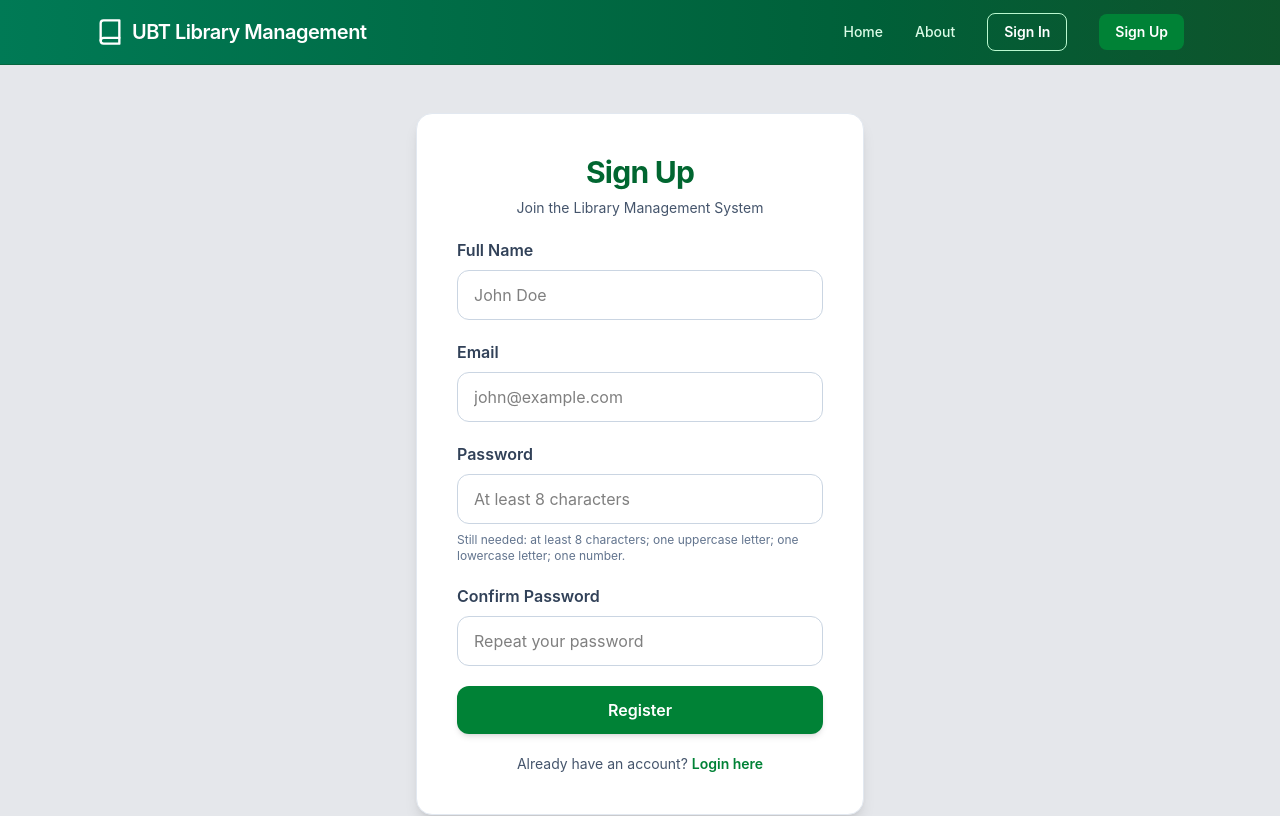
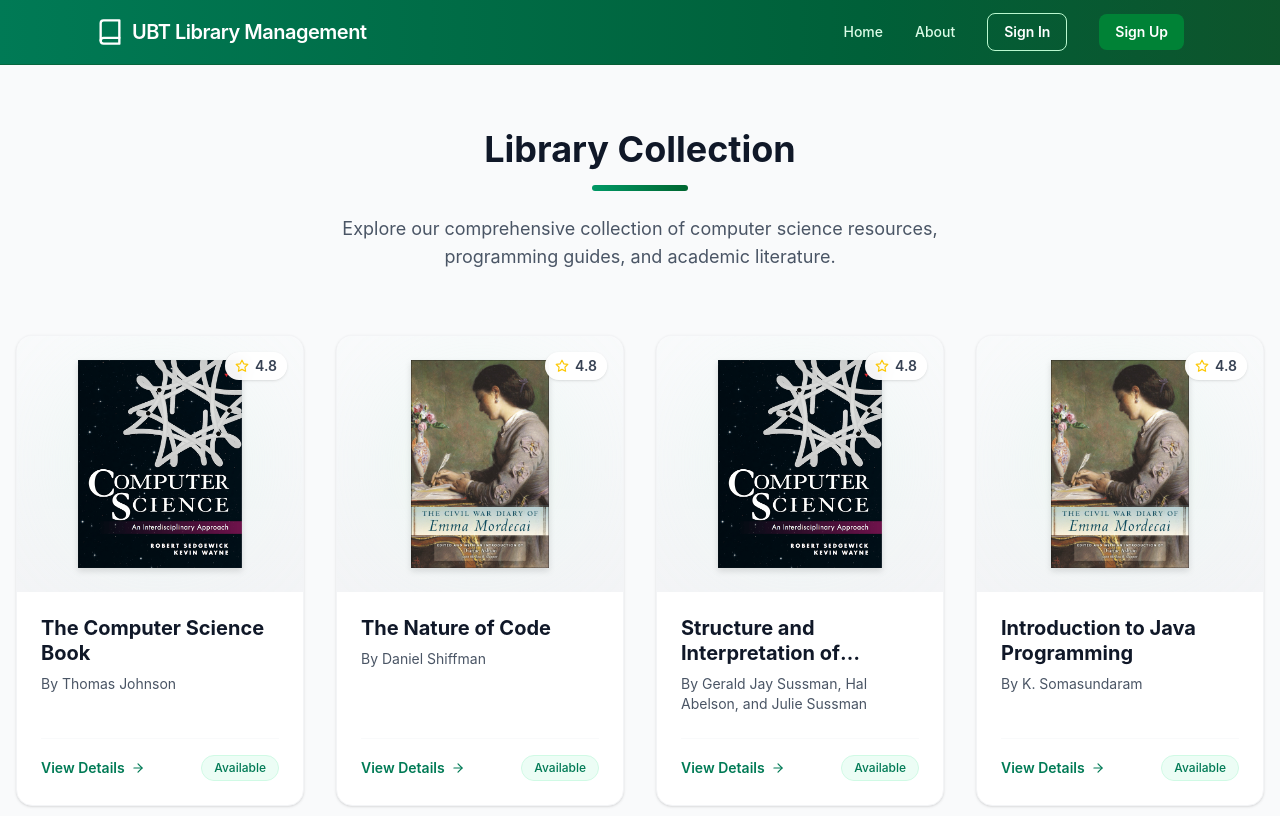
Before and after one commit to Diondfc/Lab-1, a React (Vite) app in the folder project/client/: page /books in a window 1280 px wide. Before the commit this address led to /. Shown: the top 816 px of the page. Built offline with nearby package versions, Linux system fonts and the light colour scheme; no server answers.

Commit message:
Add BookList component with basic structure

```diff
--- /dev/null
+++ b/project/client/src/components/Books/BookList.jsx
@@ -0,0 +1,127 @@
+import React from "react";
+import { Link } from "react-router-dom";
+import { FiStar, FiArrowRight } from "react-icons/fi";
+import Book1 from "../../images/Sedgewick.png";
+import Book2 from "../../images/TheCivilWar.png";
+import Book3 from "../../images/Sedgewick.png";
+import Book4 from "../../images/TheCivilWar.png";
+import Book5 from "../../images/Sedgewick.png";
+import Book6 from "../../images/TheCivilWar.png";
+import Book7 from "../../images/Sedgewick.png";
+import Book8 from "../../images/TheCivilWar.png";
+
+const booksData = [
+    {
+        id: 1,
+        img: Book1,
+        title: "The Computer Science Book",
+        author: "Thomas Johnson",
+    },
+    {
+        id: 2,
+        img: Book2,
+        title: "The Nature of Code",
+        author: "Daniel Shiffman",
+    },
+    {
+        id: 3,
+        img: Book3,
+        title: "Structure and Interpretation of Computer Programs",
+        author: "Gerald Jay Sussman, Hal Abelson, and Julie Sussman",
+    },
+    {
+        id: 4,
+        img: Book4,
+        title: "Introduction to Java Programming",
+        author: "K. Somasundaram",
+    },
+    {
+        id: 5,
+        img: Book5,
+        title: "The Code Book",
+        author: "Simon Singh",
+    },
+    {
+        id: 6,
+        img: Book6,
+        title: "Algorithms",
+        author: "Robert Sedgewick, Kevin Wayne",
+    },
+    {
+        id: 7,
+        img: Book7,
+        title: "Computer Science: An Interdisciplinary Approach",
+        author: "Robert Sedgewick, Kevin Wayne",
+    },
+    {
+        id: 8,
+        img: Book8,
+        title: "Clean Code",
+        author: "Robert Cecil Martin",
+    },
+];
+
+const BookList = () => {
+    return (
+        <div className="min-h-screen bg-gray-50 py-16">
+            <div className="container mx-auto px-4 max-w-7xl">
+                {/* Header */}
+                <div className="text-center mb-16">
+                    <h1 className="text-4xl font-bold mb-4 text-gray-900">Library Collection</h1>
+                    <div className="w-24 h-1.5 bg-gradient-to-r from-emerald-600 to-green-800 mx-auto rounded-full mb-6"></div>
+                    <p className="text-lg text-gray-600 max-w-2xl mx-auto">
+                        Explore our comprehensive collection of computer science resources, programming guides, and academic literature.
+                    </p>
+                </div>
+
+                {/* Card Section */}
+                <div className="grid grid-cols-1 sm:grid-cols-2 lg:grid-cols-4 gap-8">
+                    {booksData.map((book) => (
+                        <div
+                            key={book.id}
+                            className="bg-white rounded-2xl overflow-hidden shadow-sm hover:shadow-xl transition-all duration-300 hover:-translate-y-1 border border-gray-100 flex flex-col group"
+                        >
+                            <div className="h-64 bg-gradient-to-b from-gray-50 to-gray-100 flex items-center justify-center p-6 relative overflow-hidden">
+                                <div className="absolute w-32 h-32 bg-emerald-100 rounded-full blur-3xl opacity-50 group-hover:opacity-70 transition-opacity"></div>
+                                <img
+                                    src={book.img}
+                                    alt={book.title}
+                                    className="h-full object-contain relative z-10 drop-shadow-md group-hover:scale-105 transition-transform duration-300"
+                                />
+                                <div className="absolute top-4 right-4 bg-white/95 backdrop-blur-sm shadow-sm px-2.5 py-1 rounded-full flex items-center text-sm font-semibold text-gray-700 z-20">
+                                    <FiStar className="text-yellow-400 mr-1.5" />
+                                    4.8
+                                </div>
+                            </div>
+
+                            <div className="p-6 flex flex-col flex-grow">
+                                <div className="flex-grow">
+                                    <h2 className="text-xl font-bold text-gray-900 mb-2 line-clamp-2 leading-tight group-hover:text-emerald-700 transition-colors">
+                                        {book.title}
+                                    </h2>
+                                    <p className="text-sm text-gray-600 line-clamp-2">By {book.author}</p>
+                                </div>
+
+                                <div className="flex justify-between items-center mt-6 pt-4 border-t border-gray-50">
+                                    <Link
+                                        // to={`/book-details/${book.id}`}
+                                        className="text-emerald-700 hover:text-emerald-800 font-semibold flex items-center text-sm group/link"
+                                    >
+                                        View Details
+                                        <FiArrowRight className="ml-1.5 transform group-hover/link:translate-x-1 transition-transform" />
+                                    </Link>
+                                    <span className="text-xs font-medium px-3 py-1 rounded-full bg-emerald-50 text-emerald-700 border border-emerald-100">
+                                        Available
+                                    </span>
+                                </div>
+                            </div>
+                        </div>
+                    ))}
+                </div>
+            </div>
+        </div>
+    );
+};
+
+
+export default BookList;
--- a/project/client/src/components/Layout/Navbar.jsx
+++ b/project/client/src/components/Layout/Navbar.jsx
@@ -28,6 +28,7 @@ function Navbar({ user, setUser }) {
           >
             Home
           </Link>
+
           <Link
             to="/about"
             className="text-sm font-medium text-green-100 transition hover:text-white"
--- a/project/client/src/routes/AppRoutes.jsx
+++ b/project/client/src/routes/AppRoutes.jsx
@@ -5,8 +5,7 @@ import LoginPage from '../pages/LoginPage.jsx'
 import HomePage from '../pages/HomePage.jsx'
 import AdminPanel from '../pages/AdminPanel.jsx'
 import About from '../pages/About.jsx'
-
-
+import BookList from '../components/Books/BookList.jsx'
 export default function AppRoutes() {
   return (
     <Routes>
@@ -17,7 +16,9 @@ export default function AppRoutes() {
         <Route path="/login" element={<LoginPage />} />
         <Route path="/admin" element={<AdminPanel />} />
         <Route path="/about" element={<About />} />
+        <Route path="/books" element={<BookList />} />
       </Route>
+
       <Route path="*" element={<Navigate to="/" replace />} />
     </Routes>
   )
```
